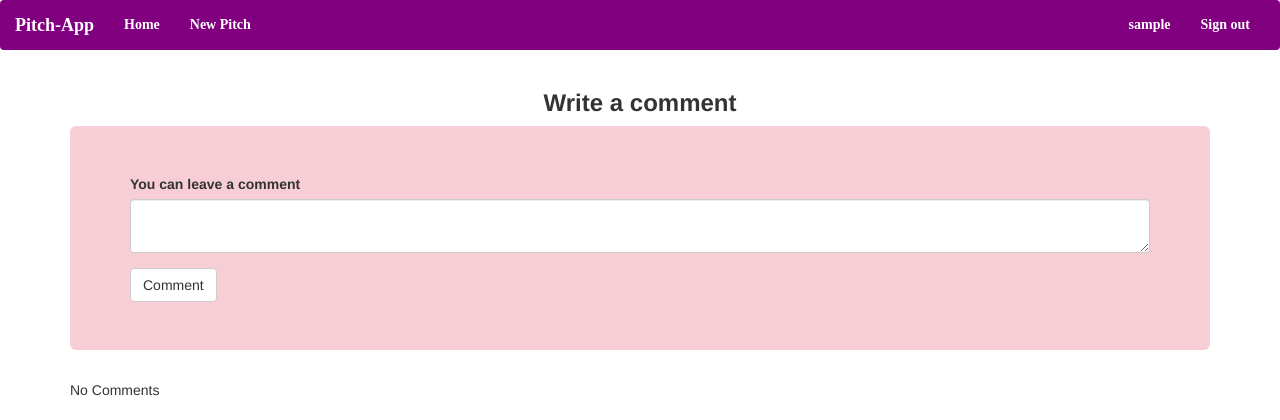
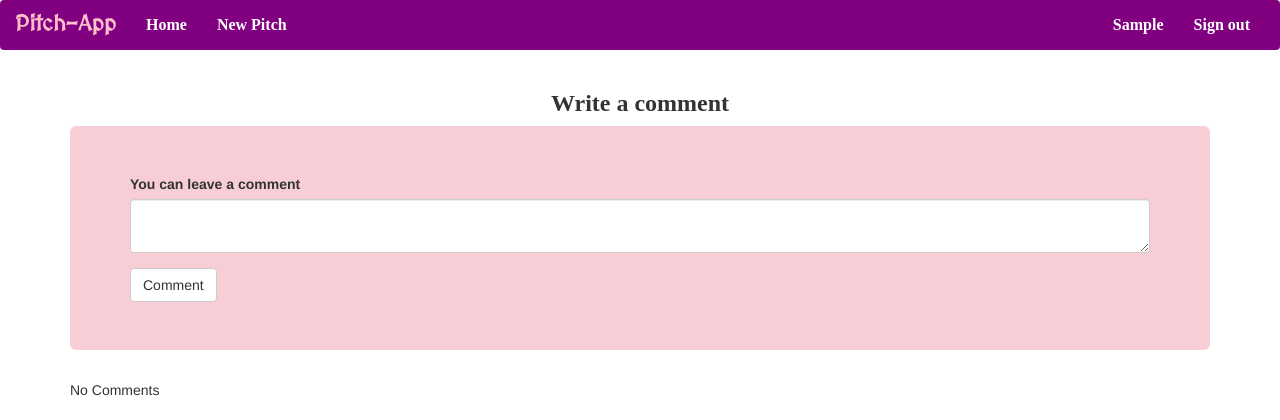
Before and after one commit to iamzilfa/Pitch-App, a Flask app: page /comment/1 in a window 1280 px wide. Shown: the top 420 px of the page. Run offline with Flask 2, Linux system fonts and the light colour scheme; the visitor is signed in with stand-in values (Sample User, id 1); data comes from the database, SQL or seed files in the repository; data that the repository does not hold is empty; some libraries are stand-ins or nearby versions.

Commit message:
last commit

```diff
--- a/app/templates/comment.html
+++ b/app/templates/comment.html
@@ -1,9 +1,11 @@
 {% extends 'base.html'%}
 {% import 'bootstrap/wtf.html' as wtf%}
+<link href="https://fonts.googleapis.com/css2?family=Courgette&display=swap" rel="stylesheet">
+<link href="https://fonts.googleapis.com/css2?family=Bad+Script&family=Courgette&display=swap" rel="stylesheet">
 
 {% block content%}
 <div class="container">
-    <h3 class="text-center m-4"><strong>Write a comment</strong></h3>
+    <h3 class="text-center m-4" style="font-family: 'Times New Roman', Times, serif;"><strong>Write a comment</strong></h3>
     <div class="card p-5 jumbotron" style="background-color: rgb(247, 206, 213);">
         {{ wtf.quick_form(form)}}
     </div>
@@ -11,11 +13,11 @@
     {% if all_comments %}
 
     <div class="m-5">
-        <p>Comments</p> {% for comment in all_comments %} <div class="card">
+        {% for comment in all_comments %} <div class="card">
             <div class="card p-3">
-                <p class="card-title">{{ comment.comment }}</p>
-                <hr>
-                <p class="card-text">{{ comment.user.username}}</p>
+                <p class="card-title" style="font-family: 'Bad Script', cursive;"> <ul>{{ comment.comment | capitalize }} </ul> </p>
+                <hr style="border: 1px solid rgb(241, 166, 179);">
+                <p class="card-text" style="font-family: 'Courgette', cursive;font-weight: bold; font-size:16px;">{{ comment.user.username | capitalize}}:</p>
             </div>
         </div>
         {% endfor %}
--- a/app/templates/macros.html
+++ b/app/templates/macros.html
@@ -8,7 +8,6 @@
 </div>
 {% endfor %}
 {% endmacro %}
-
 
 {% macro display(piches) %}
 <div class="container-fluid">
--- a/app/templates/navbar.html
+++ b/app/templates/navbar.html
@@ -1,3 +1,4 @@
+<link href="https://fonts.googleapis.com/css2?family=MedievalSharp&display=swap" rel="stylesheet">
 <div class="navbar navbar-inverse" role="navigation" style="background-color:purple ;border:none;">
     <div class="container-fluid">
         <div class="navbar-header">
@@ -7,24 +8,24 @@
                 <span class="icon-bar"></span>
                 <span class="icon-bar"></span>
             </button>
-            <a style="color: white;font-weight: bold;font-family: 'Times New Roman', Times, serif;" class="navbar-brand" href="{{url_for('main.index')}}"> Pitch-App</a>
+            <a style="color: white;font-weight: bold;font-family: 'Times New Roman', Times, serif;font-size: 22px;color: pink;font-family: 'MedievalSharp', cursive;" class="navbar-brand" href="{{url_for('main.index')}}"> Pitch-App</a>
         </div>
         <div class="navbar-collapse collapse">
             <ul class="nav navbar-nav">
-                <li><a style="color: white;font-weight: bold;font-family: 'Times New Roman', Times, serif;" href="{{url_for('main.index')}}">Home</a></li>
+                <li><a style="color: white;font-weight: bold;font-family: 'Times New Roman', Times, serif;font-size: 16px" href="{{url_for('main.index')}}">Home</a></li>
                 {% if current_user.is_authenticated %}
                 <li class="nav-item">
-                    <a style="color: white;font-weight: bold;font-family: 'Times New Roman', Times, serif;" class="nav-link" href="{{url_for('main.new_pitch')}}">New Pitch</a>
+                    <a style="color: white;font-weight: bold;font-family: 'Times New Roman', Times, serif;font-size: 16px" class="nav-link" href="{{url_for('main.new_pitch')}}">New Pitch</a>
                 </li>
                 {% endif %}
             </ul>
 
             <ul class="nav navbar-nav navbar-right">
                 {% if current_user.is_authenticated %}
-                <li><a style="color: white;font-weight: bold;font-family: 'Times New Roman', Times, serif;" style="text-transform: capitalize;" href="{{url_for('main.profile',uname=current_user.username)}}">{{current_user.username}}</a></li>
-                <li><a style="color: white;font-weight: bold;font-family: 'Times New Roman', Times, serif;" href="{{url_for('auth.logout')}}">Sign out</a></li>
+                <li><a style="color: white;font-weight: bold;font-family: 'Times New Roman', Times, serif;text-transform: capitalize;font-size: 16px" href="{{url_for('main.profile',uname=current_user.username)}}">{{current_user.username}}</a></li>
+                <li><a style="color: white;font-weight: bold;font-family: 'Times New Roman', Times, serif;font-size: 16px" href="{{url_for('auth.logout')}}">Sign out</a></li>
                 {% else %}
-                <li><a style="color: white;font-weight: bold;font-family: 'Times New Roman', Times, serif;" href="{{url_for('auth.login')}}">Sign in</a></li>
+                <li><a style="color: white;font-weight: bold;font-family: 'Times New Roman', Times, serif;font-size: 16px;" href="{{url_for('auth.login')}}">Sign in</a></li>
                 {%endif%}
             </ul>
         </div>
```
Also changed, not shown: app/templates/index.html (+4 -4 lines), app/templates/profile/profile.html (+22 -10 lines), app/static/photos/andrijana-bozic-C3LV3HEughw-unsplash.jpg (added).
